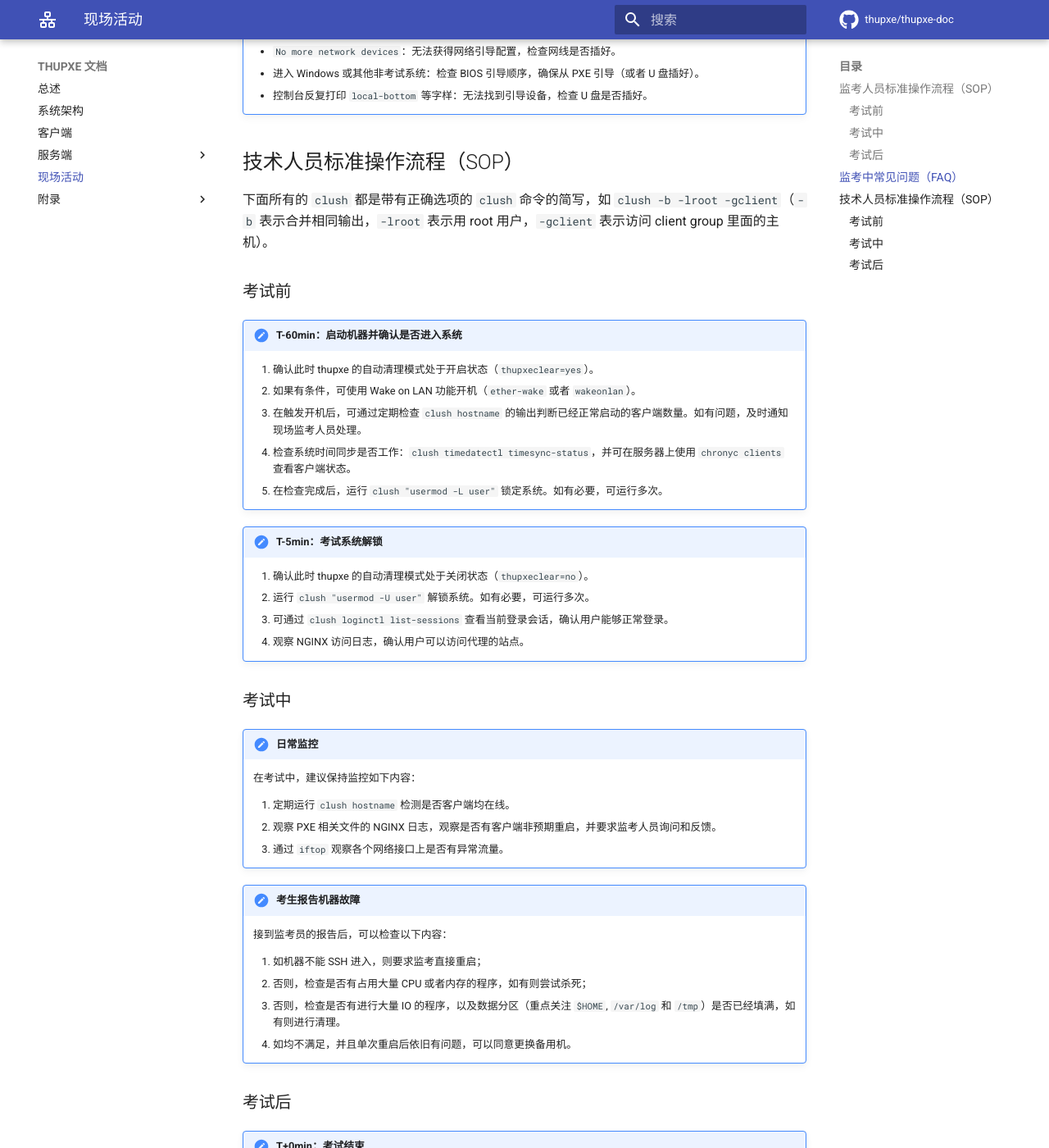
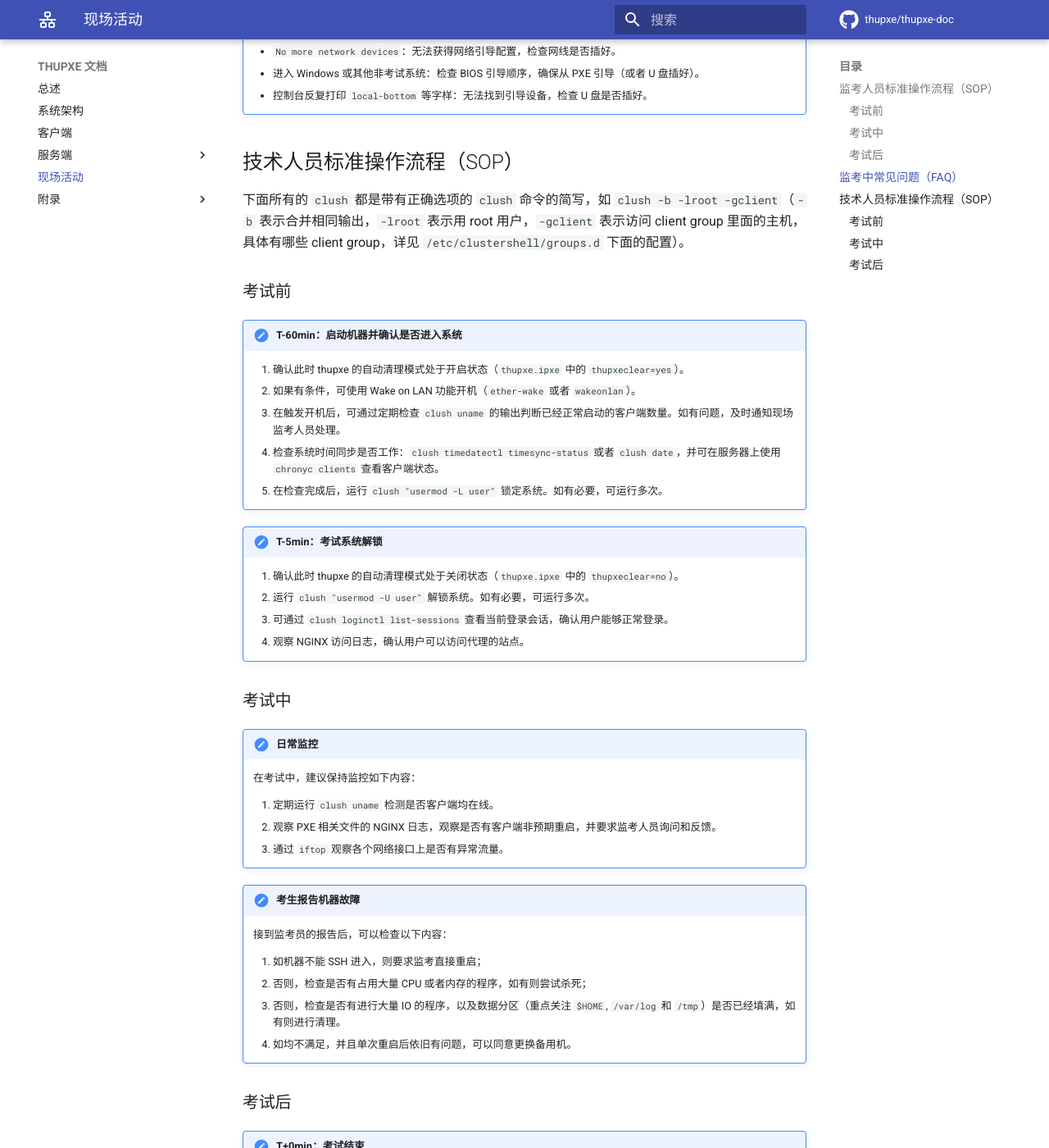
Before and after one commit to thupxe/thupxe-doc, an MkDocs documentation site: the page built from docs/on-site.md, in a window 1280 px wide and 1400 px high, scrolled down 1790 px. Shown: the whole window at 82% size. Built offline with MkDocs 1.6.1 and Material for MkDocs 9.7.7, drawn with Linux system fonts in a browser that asks for light colours; comment, search, counter and statistics services are not loaded; some of the changed text lies outside the part shown.

Commit message:
Improve on-site docs

```diff
--- a/docs/on-site.md
+++ b/docs/on-site.md
@@ -69,21 +69,21 @@
 
 ## 技术人员标准操作流程（SOP）
 
-下面所有的 `clush` 都是带有正确选项的 `clush` 命令的简写，如 `clush -b -lroot -gclient`（`-b` 表示合并相同输出，`-lroot` 表示用 root 用户，`-gclient` 表示访问 client group 里面的主机）。
+下面所有的 `clush` 都是带有正确选项的 `clush` 命令的简写，如 `clush -b -lroot -gclient`（`-b` 表示合并相同输出，`-lroot` 表示用 root 用户，`-gclient` 表示访问 client group 里面的主机，具体有哪些 client group，详见 `/etc/clustershell/groups.d` 下面的配置）。
 
 ### 考试前
 
 !!! note "T-60min：启动机器并确认是否进入系统"
 
-    1. 确认此时 thupxe 的自动清理模式处于开启状态（`thupxeclear=yes`）。
+    1. 确认此时 thupxe 的自动清理模式处于开启状态（`thupxe.ipxe` 中的 `thupxeclear=yes`）。
     1. 如果有条件，可使用 Wake on LAN 功能开机（`ether-wake` 或者 `wakeonlan`）。
-    2. 在触发开机后，可通过定期检查 `clush hostname` 的输出判断已经正常启动的客户端数量。如有问题，及时通知现场监考人员处理。
-    3. 检查系统时间同步是否工作：`clush timedatectl timesync-status`，并可在服务器上使用 `chronyc clients` 查看客户端状态。
+    2. 在触发开机后，可通过定期检查 `clush uname` 的输出判断已经正常启动的客户端数量。如有问题，及时通知现场监考人员处理。
+    3. 检查系统时间同步是否工作：`clush timedatectl timesync-status` 或者 `clush date`，并可在服务器上使用 `chronyc clients` 查看客户端状态。
     4. 在检查完成后，运行 `clush "usermod -L user"` 锁定系统。如有必要，可运行多次。
 
 !!! note "T-5min：考试系统解锁"
 
-    0. 确认此时 thupxe 的自动清理模式处于关闭状态（`thupxeclear=no`）。
+    0. 确认此时 thupxe 的自动清理模式处于关闭状态（`thupxe.ipxe` 中的 `thupxeclear=no`）。
     1. 运行 `clush "usermod -U user"` 解锁系统。如有必要，可运行多次。
     2. 可通过 `clush loginctl list-sessions` 查看当前登录会话，确认用户能够正常登录。
     3. 观察 NGINX 访问日志，确认用户可以访问代理的站点。
@@ -94,7 +94,7 @@
 
     在考试中，建议保持监控如下内容：
 
-    1. 定期运行 `clush hostname` 检测是否客户端均在线。
+    1. 定期运行 `clush uname` 检测是否客户端均在线。
     2. 观察 PXE 相关文件的 NGINX 日志，观察是否有客户端非预期重启，并要求监考人员询问和反馈。
     3. 通过 `iftop` 观察各个网络接口上是否有异常流量。
 
@@ -111,9 +111,9 @@
 
 !!! note "T+0min：考试结束"
 
-    1. 对所有考试时间已经结束的考生机器执行 `clush "systemctl isolate multi-user.target"` 关闭桌面环境（**注意不要误伤加时考生**），并执行 `usermod -L "user"` 锁定用户。
+    1. 对所有考试时间已经结束的考生机器执行 `clush "systemctl isolate multi-user.target"` 关闭桌面环境（**注意不要误伤加时考生**），并执行 `clush "usermod -L user"` 锁定用户。也可以先锁定用户，再用 `clush "systemctl restart lightdm"` 强制回到登录界面。
     2. 在所有考生离开后，根据需要清理和收集考生文件。根据合规要求的不同，可能包括 `$HOME`, `/var/log`, 或者整个持久化状态。例如使用 `clush --rcopy $HOME --dest .` 来收集所有客户端上的 HOME 目录下的所有文件。也可以编写脚本（例如 `tar --exclude=xxx -czf xxx.tar.gz xxx`），在每个机器上完成文件收集和打包，再用 `clush --rcopy xxx.tar.gz --dest .` 收集文件。
-    3. 完成收集后，确认此时 thupxe 的自动清理模式处于开启状态（`thupxeclear=yes`）。
+    3. 完成收集后，确认此时 thupxe 的自动清理模式处于开启状态（`thupxe.ipxe` 中的 `thupxeclear=yes`）。
     4. 重启所有计算机，确认均能正常开机、均还原至初始状态，有必要可联系现场监考人员协助。
     5. 根据需要，选择锁定用户、关闭桌面环境，或者关闭计算机。
     6. 告知现场监考人员可以离开。
```
